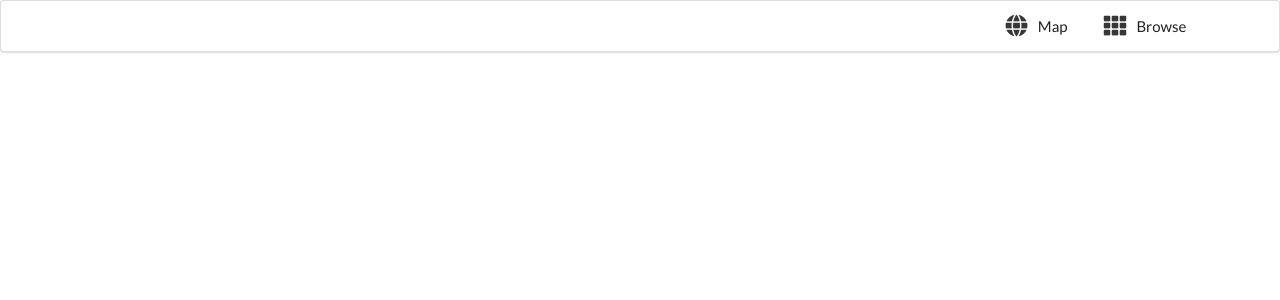
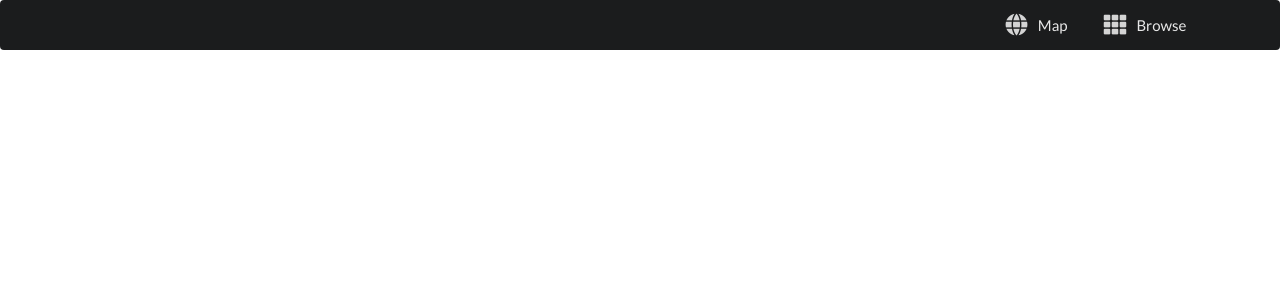
Before and after one commit to 41f4/i-doska, a Jekyll site: the page built from docs/index.html, in a window 1280 px wide. Shown: the top 300 px of the page. Built offline with Jekyll 4.4.1, drawn with Linux system fonts in a browser that asks for light colours; nearby versions of some CDN libraries.

Commit message:
Black heading

```diff
--- a/docs/_includes/head.html
+++ b/docs/_includes/head.html
@@ -10,7 +10,7 @@
 </head>
 <html>
 <body>
-<div class="ui borderless menu large">
+<div class="ui borderless inverted menu large">
   <div class="ui container">
   <div class="right menu">
     <a class="item" href="/">
```
